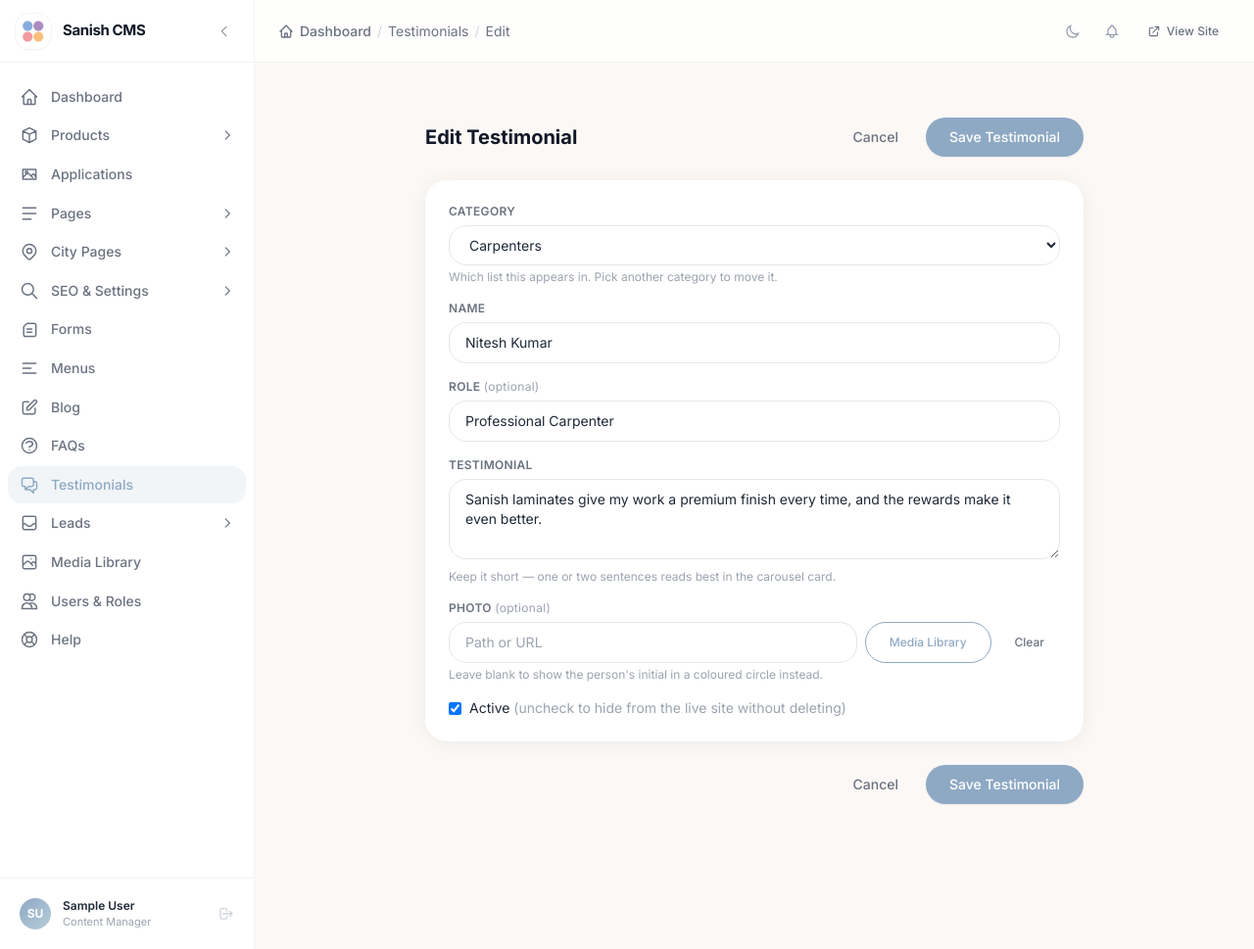
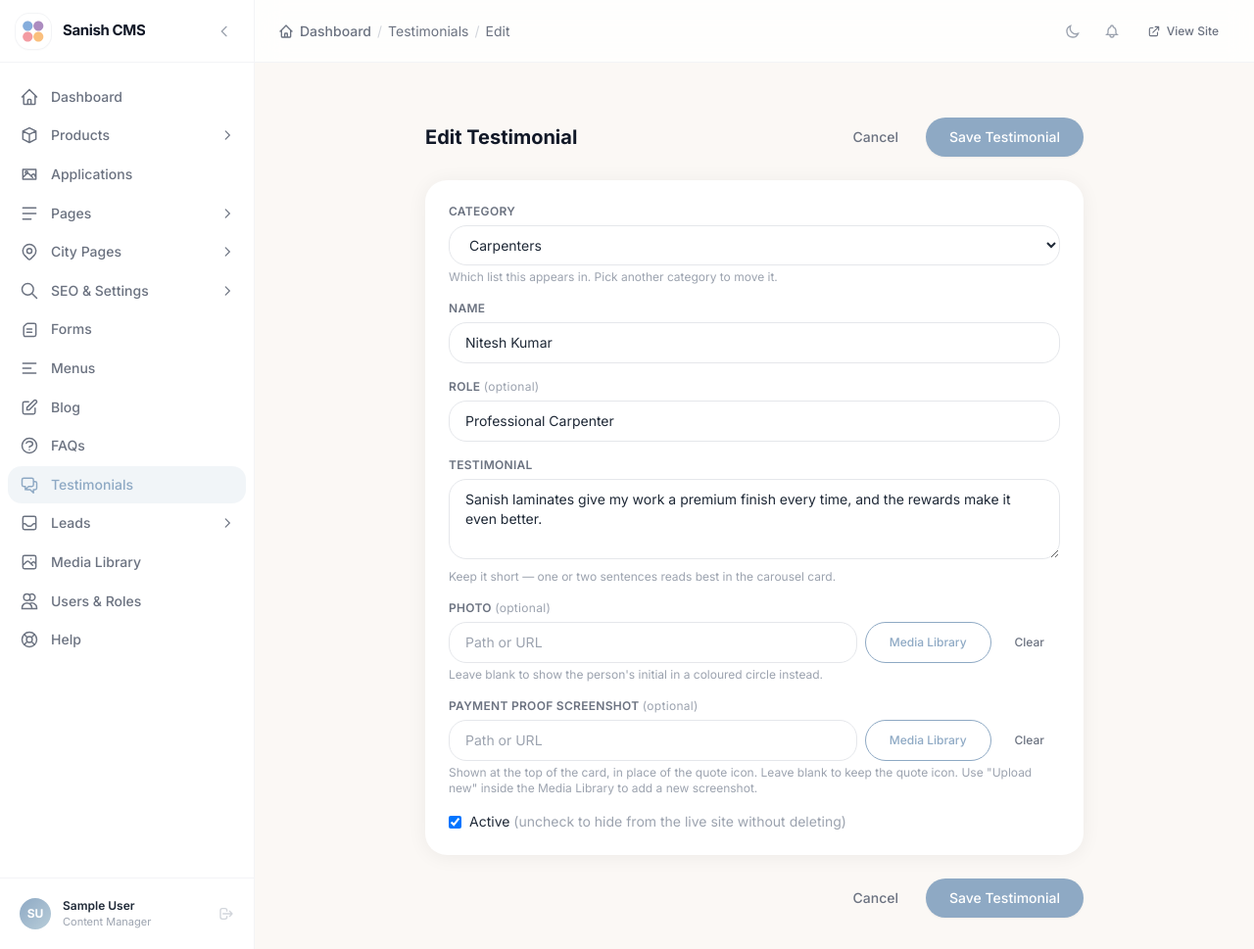
Before and after one commit to mgohel3/sanish-backend, a Django app: page /cms/testimonials/1/ in a window 1280 px wide. Shown: the whole page at 98% size. Run offline with Django 5.2, Linux system fonts and the light colour scheme; the visitor is signed in with stand-in values (Sample User, id 1); data comes from the database, SQL or seed files in the repository; data that the repository does not hold is empty; style sheets or scripts are compiled from the project's sources; some libraries are stand-ins or nearby versions.

Commit message:
Testimonials: proof_image_url field (migration 0004), CMS form + API
Co-Authored-By: Claude Sonnet 5.5 <noreply@anthropic.com>

```diff
--- a/dashboard/views/testimonials.py
+++ b/dashboard/views/testimonials.py
@@ -167,6 +167,7 @@ class TestimonialCreateView(ContentManagerRequiredMixin, LoggedActionMixin, View
             role=d.get("role", "").strip(),
             quote=quote,
             photo_url=d.get("photo_url", "").strip(),
+            proof_image_url=d.get("proof_image_url", "").strip(),
             is_active=("is_active" in d),
             position=(last.position + 1) if last else 0,
         )
@@ -194,6 +195,7 @@ class TestimonialEditView(ContentManagerRequiredMixin, LoggedActionMixin, View):
         t.role = d.get("role", "").strip()
         t.quote = d.get("quote", "").strip()
         t.photo_url = d.get("photo_url", "").strip()
+        t.proof_image_url = d.get("proof_image_url", "").strip()
         t.is_active = "is_active" in d
         t.save()
         self.log_action("Updated testimonial", t)
--- a/templates/dashboard/testimonials/form.html
+++ b/templates/dashboard/testimonials/form.html
@@ -52,6 +52,21 @@
         <img :src="v" alt="" class="mt-2 w-16 h-16 rounded-full object-cover border border-surface-200 dark:border-dark-600"/>
       </template>
     </div>
+    <div class="mp-field" x-data="{ v: '{{ testimonial.proof_image_url|default:''|escapejs }}' }">
+      <label class="form-label">Payment proof screenshot <span class="normal-case font-normal text-gray-400">(optional)</span></label>
+      <div class="flex gap-2">
+        <input type="text" name="proof_image_url" x-model="v" class="form-input flex-1" placeholder="Path or URL"/>
+        <button type="button" class="btn-secondary text-xs whitespace-nowrap"
+                onclick="openMediaPicker({ el: this.closest('.mp-field').querySelector('input[name=proof_image_url]'), accept: 'image' })">
+          Media Library
+        </button>
+        <button type="button" class="btn-ghost text-xs whitespace-nowrap" @click="v = ''">Clear</button>
+      </div>
+      <p class="form-hint mt-1">Shown at the top of the card, in place of the quote icon. Leave blank to keep the quote icon. Use "Upload new" inside the Media Library to add a new screenshot.</p>
+      <template x-if="v">
+        <img :src="v" alt="" class="mt-2 h-32 w-auto rounded-lg object-contain border border-surface-200 dark:border-dark-600"/>
+      </template>
+    </div>
     <label class="flex items-center gap-2 text-sm">
       <input type="checkbox" name="is_active" {% if not testimonial or testimonial.is_active %}checked{% endif %} class="rounded border-gray-300" />
       <span>Active <span class="text-gray-400 font-normal">(uncheck to hide from the live site without deleting)</span></span>
--- a/testimonials/models.py
+++ b/testimonials/models.py
@@ -52,6 +52,11 @@ class CarpenterTestimonial(models.Model):
         help_text="Optional (path or URL, same as other image fields). Falls back to the "
                    "carpenter's initials in a coloured circle when not set.",
     )
+    proof_image_url = models.CharField(
+        max_length=500, blank=True,
+        help_text="Optional payment-proof screenshot (path or URL, picked from the Media Library). "
+                   "Shown at the top of the card in place of the quote icon.",
+    )
     position = models.PositiveSmallIntegerField(default=0, help_text="Lower = appears first.")
     is_active = models.BooleanField(
         default=True, help_text="Inactive entries are hidden from the live site without deleting them.",
--- a/testimonials/serializers.py
+++ b/testimonials/serializers.py
@@ -5,7 +5,8 @@ from .models import CarpenterTestimonial
 
 class CarpenterTestimonialSerializer(serializers.ModelSerializer):
     photo = serializers.CharField(source="photo_url", default="")
+    proof = serializers.CharField(source="proof_image_url", default="")
 
     class Meta:
         model = CarpenterTestimonial
-        fields = ["id", "name", "role", "quote", "photo"]
+        fields = ["id", "name", "role", "quote", "photo", "proof"]
```
Also changed, not shown: testimonials/migrations/0004_testimonial_proof_image.py (added).
